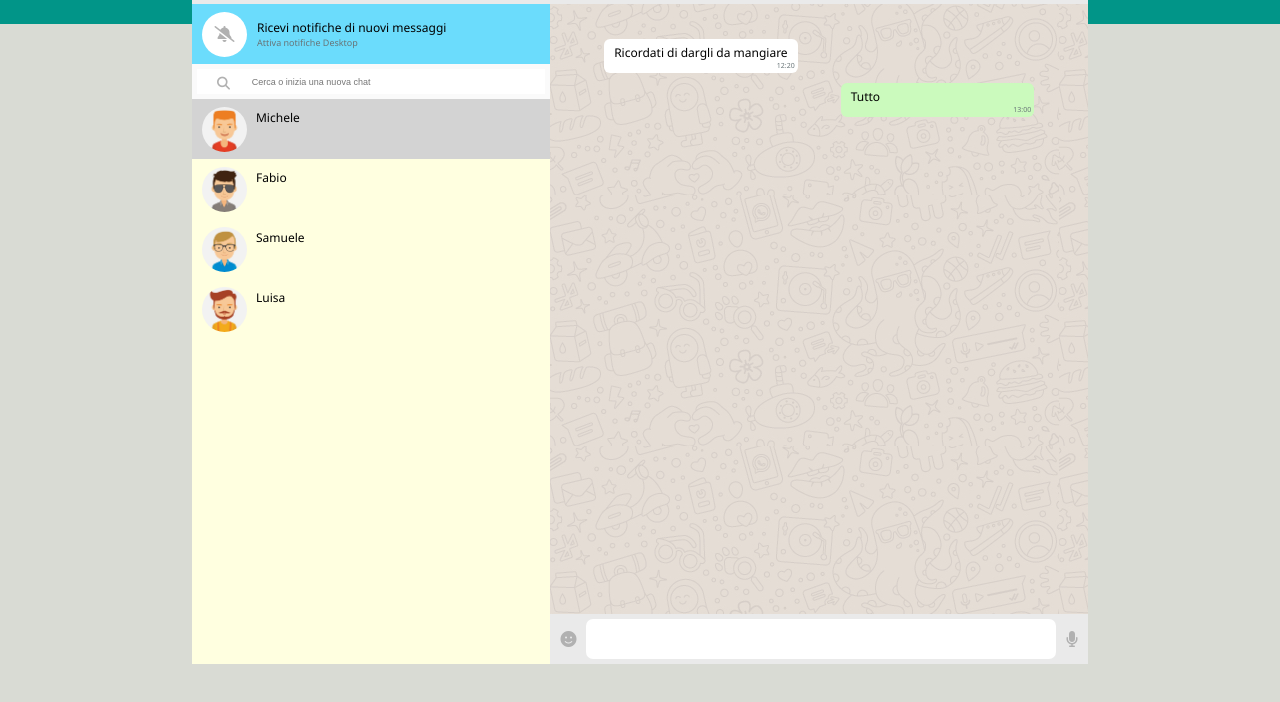
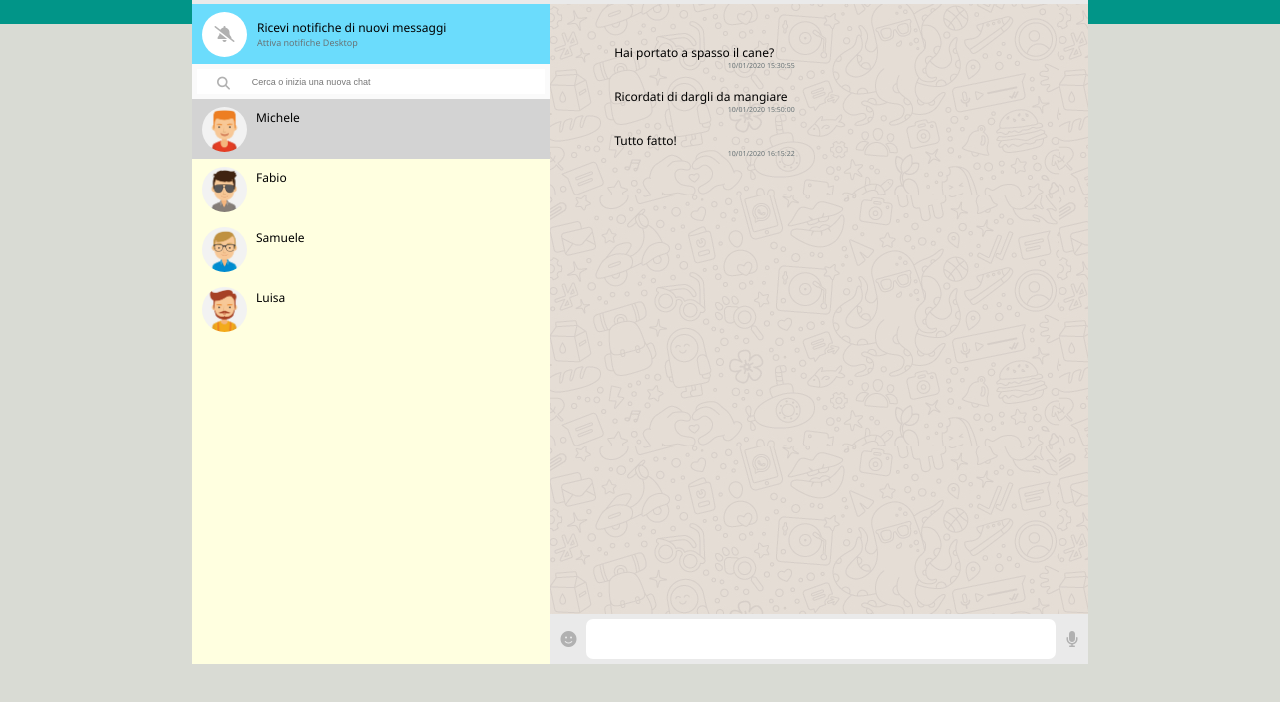
Before and after one commit to Ilariallaria/vue-boolzapp, a plain HTML site: page Mileston1/index.html in a window 1280 px wide. Shown: the part 96-798 px from the top of the page. Drawn offline with nearby package versions, Linux system fonts and the light colour scheme.

Commit message:
messages

```diff
--- a/Mileston1/css/style.css
+++ b/Mileston1/css/style.css
@@ -172,32 +172,24 @@ input{
 }
 
 /*contactMessages */
-.contactMessages{
-background-color: #ffffff;
+.messages{
 height: fit-content;
 width: 45%;
-align-self: flex-start;
-
 }
-.contactTxt{
+.messageTxt{
 text-align: left;
 }
-.contactTime{
+.messageDataTime{
 text-align: right;
 }
+.received{
+    background-color: #ffffff;
+    align-self: flex-start;
+}
+.sent{
+    background-color: #cbfabd;
+    align-self: flex-end;
 
-/*userMessages */
-.userMessages{
-    background-color: #cbfabd;
-    height: fit-content;
-    width: 45%;
-    align-self: flex-end;
-}
-.userTxt{
-    text-align: left;
-}
-.userTime{
-    text-align: right;
 }
 
 /* ---------bottom */
--- a/Mileston1/index.html
+++ b/Mileston1/index.html
@@ -79,14 +79,15 @@
 
                         <div class="messages-cont">
 
-                        <div class="contactMessages">
-                            <div class="contactTxt normo_txt ">Ricordati di dargli da mangiare</div>
-                            <div class="contactTime xSmallText">12:20</div>
-                        </div>
-                        <div class="userMessages">
-                            <div class="userTxt normo_txt">Tutto </div>
-                            <div class="userTime xSmallText">13:00</div>
-                        </div>
+                            <div class="messages" v-for="type in contacts[currentContact].messages">
+                                <div class="messageTxt normo_txt">
+                                {{ type.text }}</div>
+                                <div class="messageDataTime xSmallText">{{ type.date }}</div>
+                            </div>
+                            <!-- <div class="messages sent">
+                                <div class="messageTxt normo_txt">Tutto </div>
+                                <div class="messageDataTime xSmallText">13:00</div>
+                            </div> -->
                         </div>
                     </section>
                     <!-- bottom -->
```
Also changed, not shown: Mileston1/js/script.js (+7 -2 lines).
